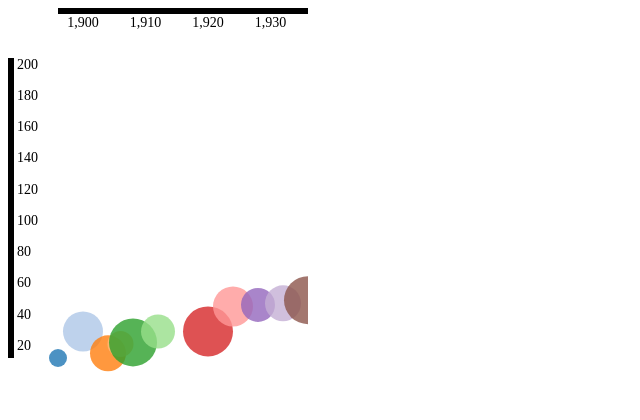
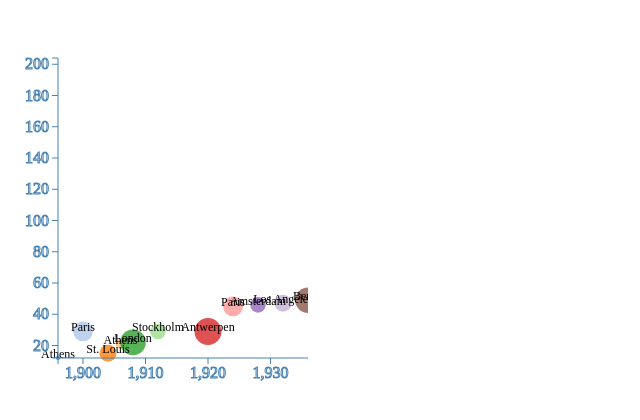
Before and after one commit to skush/d3, a plain HTML site: page index.html in a window 1280 px wide. Shown: the whole page, without its empty margins (0-640 px from the left). Drawn offline with nearby package versions, Linux system fonts and the light colour scheme.

Commit message:
ver 0.2
city titles and new nice scales

```diff
--- a/index.html
+++ b/index.html
@@ -4,9 +4,9 @@
   circle {
     opacity: .8;
   }
-  text {
-      font-size: 14px;
-
+  text.label {
+    font-size: 12px;
+    text-anchor: middle;
   }
 </style>
 <body>
@@ -19,54 +19,61 @@
     var padding = 50;
     var data = {};
     var colours = d3.scale.category20();
-
     var svg = d3.select('body')
                 .append('svg')
                 .attr('widht', width + 'px')
                 .attr('height', height + 'px')
-                .style('background', 'White');
 
     d3.json('olympic.json', function (error, json) {
         data = json;
         draw();
     });
 
-    var draw = function() {
+    var draw = function () {
 
-        var xMin = d3.min(data.olympics.games, function(d) { return d.year; });
-        var xMax = d3.max(data.olympics.games, function(d) { return d.year; });
-        var xScale = d3.scale.linear().domain([xMin, xMax]).range([0 + padding, width - padding]);
-        var xAxis = d3.svg.axis().scale(xScale);
+        var xMin = d3.min(data.olympics.games, function (d) { return d.year })
+        var xMax = d3.max(data.olympics.games, function (d) { return d.year })
+        var xScale = d3.scale.linear().domain([xMin, xMax]).range([0 + padding, width - padding])
 
-        var yMin = d3.min(data.olympics.games, function(d) { return d.countries; });
-        var yMax = d3.max(data.olympics.games, function(d) { return d.countries; });
-        var yScale = d3.scale.linear().domain([yMin, yMax]).range([height - padding, 0 + padding]);
-        var yAxis = d3.svg.axis().scale(yScale).orient('right');
+        var yMin = d3.min(data.olympics.games, function (d) { return d.countries })
+        var yMax = d3.max(data.olympics.games, function (d) { return d.countries })
+        var yScale = d3.scale.linear().domain([yMin, yMax]).range([height - padding, 0 + padding])
+
+        var rMin = d3.min(data.olympics.games, function (d) { return d.sports })
+        var rMax = d3.max(data.olympics.games, function (d) { return d.sports })
+        var rScale = d3.scale.linear().domain([rMin, rMax]).range([2, 20])
 
         svg.selectAll('circle')
            .data(data.olympics.games)
            .enter()
              .append('circle')
              .attr('class', 'game')
-            .attr('cx', function(d) { return xScale(d.year) + 'px'; })
-            .attr('cy', function(d) { return yScale(d.countries) + 'px'; })
-            .attr('r', function(d) { return d.sports + 'px'; })
-            .style('fill', function(d, i) { return colours(i); });
-        svg.append('g').call(xAxis);
-        svg.append('g').call(yAxis);
+             .attr('cx', function (d) { return xScale(d.year) + 'px' })
+             .attr('cy', function (d) { return yScale(d.countries) + 'px' })
+             .attr('r', function (d) { return rScale(d.sports) + 'px' })
+             .style('fill', function (d, i) { return colours(i) })
 
         svg.selectAll('text')
           .data(data.olympics.games)
           .enter()
             .append('text')
-            .attr('x', function (d) { return xScale(d.year) + 'px'; })
-            .attr('y', function(d) { return yScale(d.countries) + 'px'; })
-            .text(function (d) { return d.city; });
-        //.style('', '')
-        ;
+            .attr('class', 'label')
+            .attr('x', function (d) { return xScale(d.year) + 'px' })
+            .attr('y', function (d) { return yScale(d.countries) + 'px' })
+            .text(function (d) { return d.city })
 
-    };
+        var xAxis = d3.svg.axis().scale(xScale);
+        svg.append('g')
+          .attr('transform', 'translate(0, ' + (height - padding) + ')')
+          .style({ 'stroke-width': '1px', 'fill': 'none', 'stroke': 'steelblue' })
+          .call(xAxis);
 
+        var yAxis = d3.svg.axis().scale(yScale).orient('left');
+        svg.append('g')
+          .attr('transform', 'translate(' + padding + ', 0)')
+          .style({ 'stroke-width': '1px', 'fill': 'none', 'stroke': 'steelblue' })
+          .call(yAxis);
+    }
 
 
 
```
Lines whose indentation alone changed are shown as unchanged.
